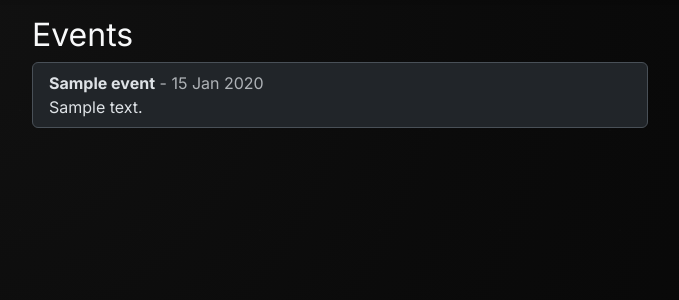
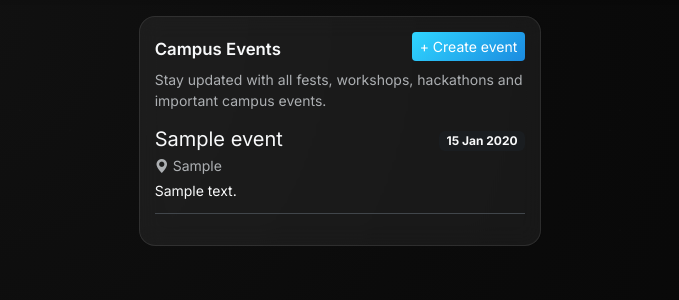
Before and after one commit to namanjasoria41/campusconnect, a Flask app: page /events/ in a window 1280 px wide. Shown: the part 57-357 px from the top of the page, without its empty margins (300-979 px from the left). Run offline with Flask 3, Linux system fonts and the light colour scheme; a user stored in the database is signed in; tables that the repository leaves empty hold one stand-in row (values such as "Sample post").

Commit message:
Update events.html

```diff
--- a/app/templates/events/events.html
+++ b/app/templates/events/events.html
@@ -1,23 +1,74 @@
 {% extends "base.html" %}
 {% block title %}Events - CampusConnect{% endblock %}
 {% block content %}
-<h2>Events</h2>
+
+<div class="row justify-content-center">
+  <div class="col-lg-8">
+
+    <div class="glass-card mb-3">
+      <div class="d-flex justify-content-between align-items-center mb-2">
+        <h4 class="mb-0 feed-heading">Campus Events</h4>
+
+        {% if current_user.is_authenticated and current_user.is_admin %}
+          <a href="{{ url_for('admin.create_event') }}"
+             class="btn btn-sm btn-primary">
+            + Create event
+          </a>
+        {% endif %}
+      </div>
+
+      <p class="text-muted small mb-3">
+        Stay updated with all fests, workshops, hackathons and important campus events.
+      </p>
 
       {% if events %}
-  <ul class="list-group">
+        <div class="event-list">
           {% for event in events %}
-      <li class="list-group-item">
-        <strong>{{ event.title }}</strong>
+            <div class="event-card mb-3 pb-2 border-bottom border-secondary-subtle">
+              <div class="d-flex justify-content-between align-items-start mb-1">
+                <div>
+                  <h5 class="mb-1 event-title">{{ event.title }}</h5>
+                  {% if event.location %}
+                    <div class="text-muted small">
+                      <i class="bi bi-geo-alt-fill me-1"></i>{{ event.location }}
+                    </div>
+                  {% endif %}
+                </div>
                 {% if event.date %}
-          <span class="text-muted">
-            - {{ event.date.strftime('%d %b %Y') }}
+                  <div class="text-end">
+                    <span class="badge bg-dark-subtle text-light small">
+                      {{ event.date.strftime('%d %b %Y') }}
                     </span>
+                    {% if event.time %}
+                      <div class="text-muted tiny">
+                        {{ event.time.strftime('%I:%M %p') }}
+                      </div>
                     {% endif %}
-        <div>{{ event.description }}</div>
-      </li>
+                  </div>
+                {% endif %}
+              </div>
+
+              {% if event.description %}
+                <p class="mb-1 small">
+                  {{ event.description }}
+                </p>
+              {% endif %}
+
+              {% if event.link %}
+                <a href="{{ event.link }}" target="_blank"
+                   class="small text-info text-decoration-none">
+                  <i class="bi bi-box-arrow-up-right me-1"></i>More details
+                </a>
+              {% endif %}
+            </div>
           {% endfor %}
-  </ul>
+        </div>
       {% else %}
-  <p>No events added yet.</p>
+        <p class="text-muted mb-0">No events added yet. Check back soon ✨</p>
       {% endif %}
+    </div>
+
+  </div>
+</div>
+
 {% endblock %}
```
Lines whose indentation alone changed are shown as unchanged.
